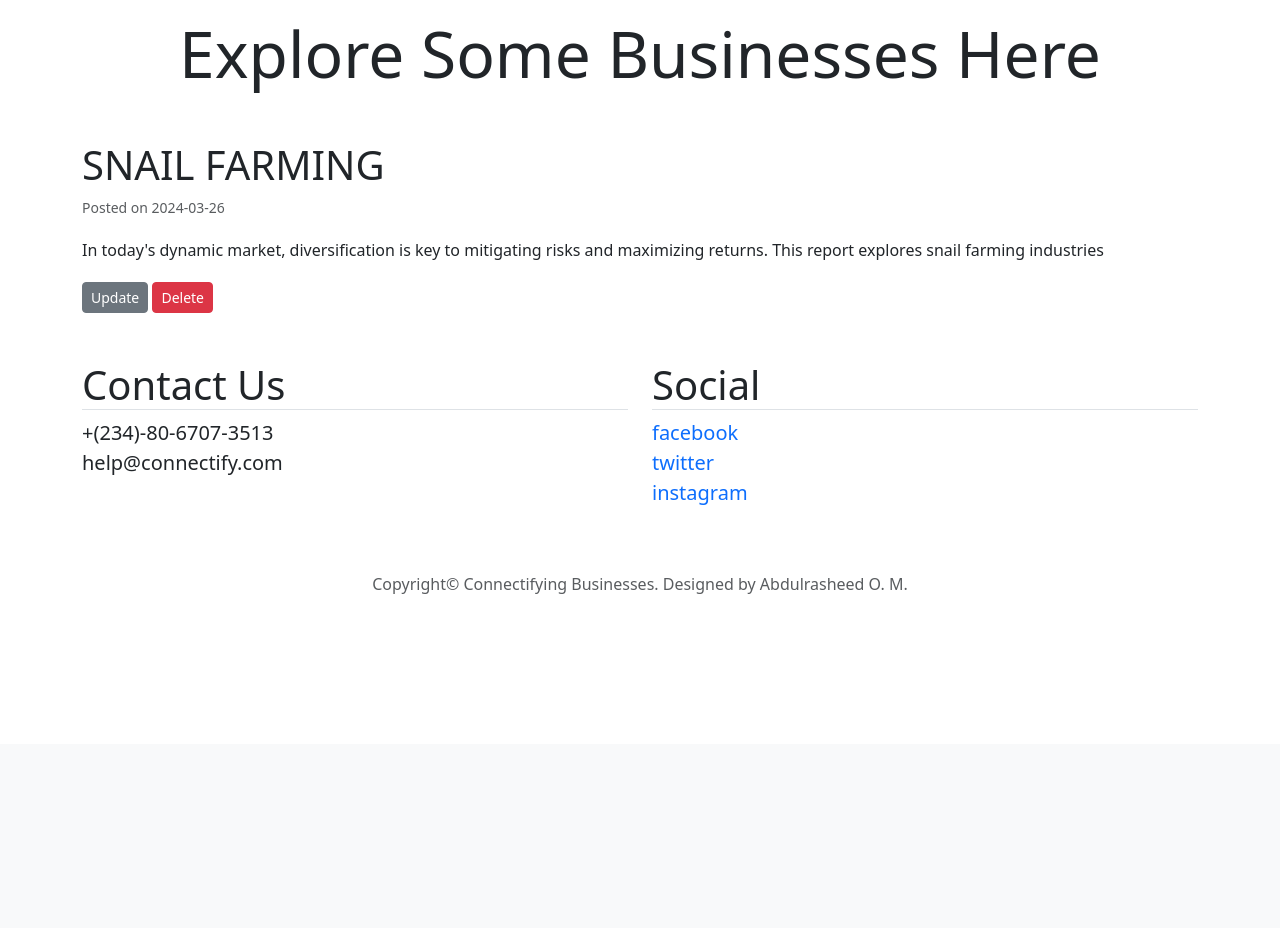
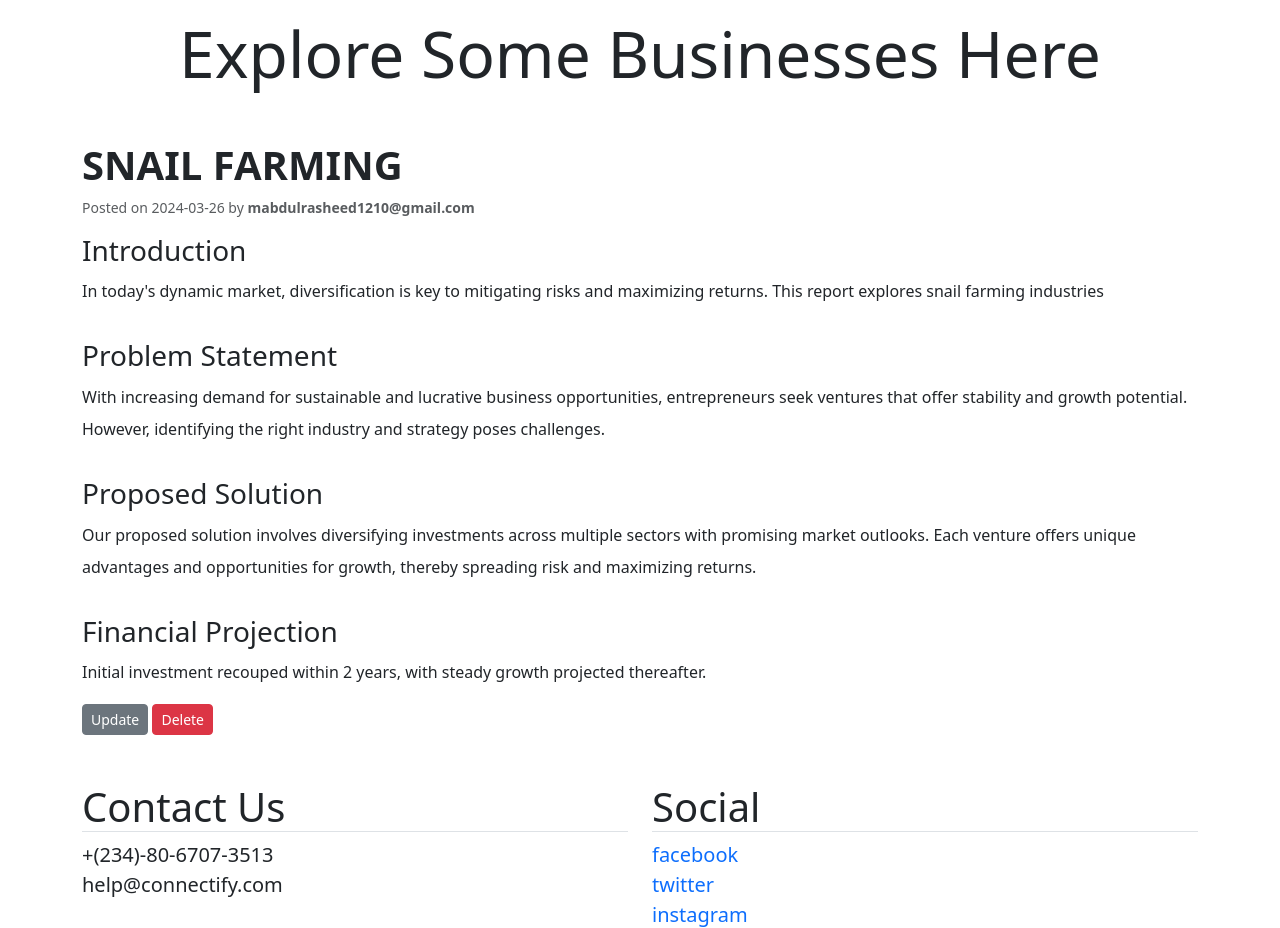
Before and after one commit to maonimisi/connectify, a Flask app: page /post/2 in a window 1280 px wide. Shown: the part 56-984 px from the top of the page. Before the commit the page ends 650 px from the top, so only its background shows below. Run offline with Flask 3, Linux system fonts and the light colour scheme; a user stored in the database is signed in; data comes from the database, SQL or seed files in the repository; both versions use the stored data as it was after the commit.

Commit message:
alx porotfolio project

```diff
--- a/connectify/models.py
+++ b/connectify/models.py
@@ -33,6 +33,5 @@ class Post(db.Model):
     user_id = db.Column(db.Integer, db.ForeignKey('user.id'), nullable=False)
     date_posted = db.Column(db.DateTime, nullable=False, default=datetime.utcnow)
 
-
     def __repr__(self) -> str:
         return f"Post('{self.title}', '{self.problem_statement}', '{self.financial_projection}')"
--- a/connectify/templates/layout.html
+++ b/connectify/templates/layout.html
@@ -39,7 +39,7 @@
                         </a>
                         <ul class="dropdown-menu">
                             <li><a class="dropdown-item" href="{{ url_for('pitch') }}"><i
-                                        class="bi bi-stickies me-2"></i>Pitch</a></li>
+                                        class="bi bi-stickies me-2"></i>New Pitch</a></li>
                             <li><a class="dropdown-item" href="{{ url_for('business' )}}"><i
                                         class="bi bi-briefcase me-2"></i>Businesses
                                 </a></li>
@@ -57,9 +57,8 @@
                                         class="bi bi-person  me-2"></i>{{
                                     current_user.first_name
                                     }}</a></li>
-                            <li><a class="dropdown-item" href="{{ url_for('account') }}"><i
-                                        class="bi bi-bell me-2"></i>Notification
-                                </a></li>
+                            </a>
+                    </li>
                     <li><a class="dropdown-item" href="{{ url_for('logout') }}"><i
                                 class="bi bi-box-arrow-in-left me-2"></i>Logout</a></li>
                     {% else %}
--- a/connectify/templates/pitch.html
+++ b/connectify/templates/pitch.html
@@ -1,7 +1,7 @@
 {% extends 'layout.html' %}
 {% block content %}
 <h1 class="display-3">Pitch Your Ideas Today</h1>
-<p class="lead">Ready to take your business idea to the next level? Or perhaps you're looking for the next big
+<p class="lh-lg">Ready to take your business idea to the next level? Or perhaps you're looking for the next big
     investment opportunity? Join connectify today and become part of a dynamic community of entrepreneurs, investors,
     and innovators who are shaping the future of business. Together, we can bridge ideas and investments and make dreams
     a reality. Welcome to connectify – where innovation meets opportunity.</p>
--- a/connectify/templates/post.html
+++ b/connectify/templates/post.html
@@ -3,9 +3,20 @@
 <h1 class="display-3 text-center mb-5">Explore Some Businesses Here</h1>
 <div class="row">
     <!-- <div class="col-lg-6"> -->
-    <h3 class="display-6">{{ post.title }}</h3>
-    <small class="text-muted">Posted on {{ post.date_posted.strftime('%Y-%m-%d') }}</small>
-    <p class="lh-lg mt-3">{{ post.introduction }}</p>
+    <h3 class="display-6 fw-bold">{{ post.title }}</h3>
+    <small class="text-muted">Posted on {{ post.date_posted.strftime('%Y-%m-%d') }} by <span class="fw-bold">{{
+            current_user.email }}</span></small>
+    <h3 class="mt-3">Introduction</h3>
+    <p class="lh-lg">{{ post.introduction }}</p>
+    <h3 class="mt-3">Problem Statement</h3>
+    <p class="lh-lg">{{ post.problem_statement }}</p>
+    <h3 class="mt-3">Proposed Solution</h3>
+    <p class="lh-lg">{{ post.solution }}</p>
+    <h3 class="mt-3">Financial Projection</h3>
+    <p class="lh-lg">{{ post.financial_projection }}</p>
+    <!-- <h3 class="display-6 mt-3">Introduction</h3>
+    <p class="lh-lg">{{ post.introduction }}</p> -->
+
 </div>
 
 {% if post.author == current_user %}
@@ -15,6 +26,7 @@
         data-bs-target="#deleteModal">Delete</button>
 </div>
 {% endif %}
+
 </div>
 
 <!-- Modal -->
```
Also changed, not shown: connectify/templates/business.html (+5 -3 lines), connectify/routes.py (line endings or trailing spaces), instance/project.db. Lines whose indentation alone changed are shown as unchanged.
